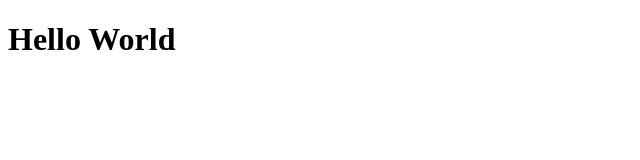
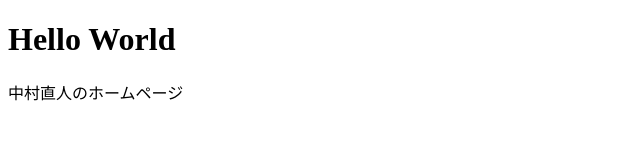
Before and after one commit to SenaEbihara/CITNaotoNakamura.github.io, a plain HTML site: page index.html in a window 1280 px wide. Shown: the whole page, without its empty margins (0-640 px from the left). Drawn offline with Linux system fonts and the light colour scheme.

Commit message:
Update index.html
文章と受けてみて

```diff
--- a/index.html
+++ b/index.html
@@ -2,5 +2,6 @@
 <html>
 <body>
 <h1>Hello World</h1>
+中村直人のホームページ
 </body>
 </html>
```
